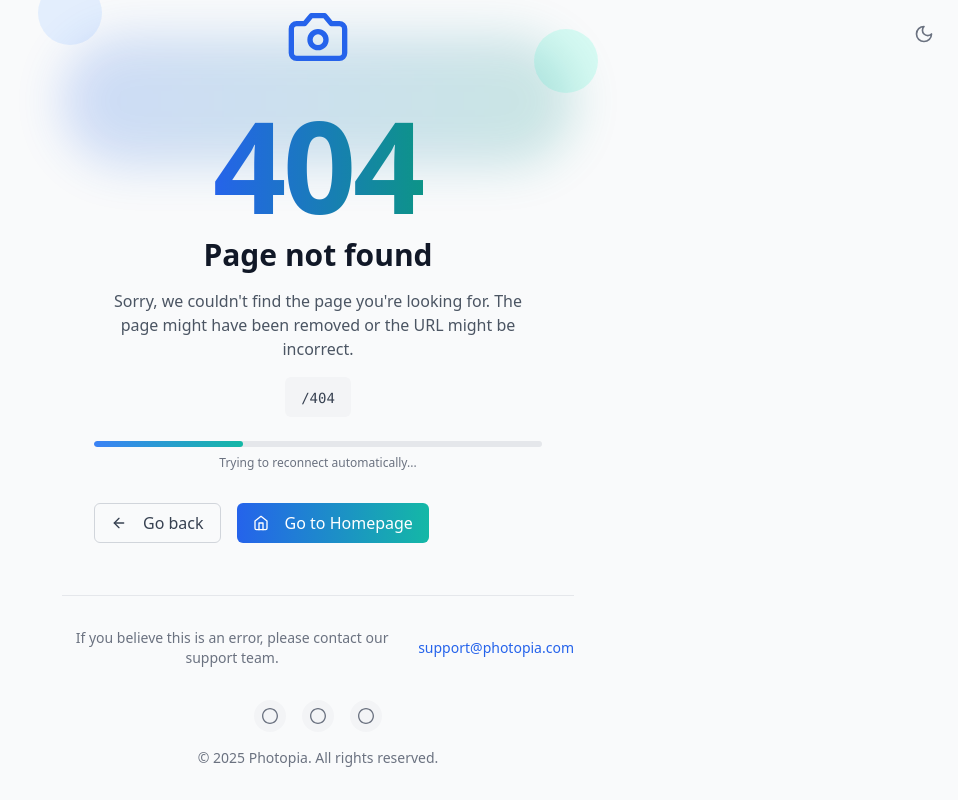
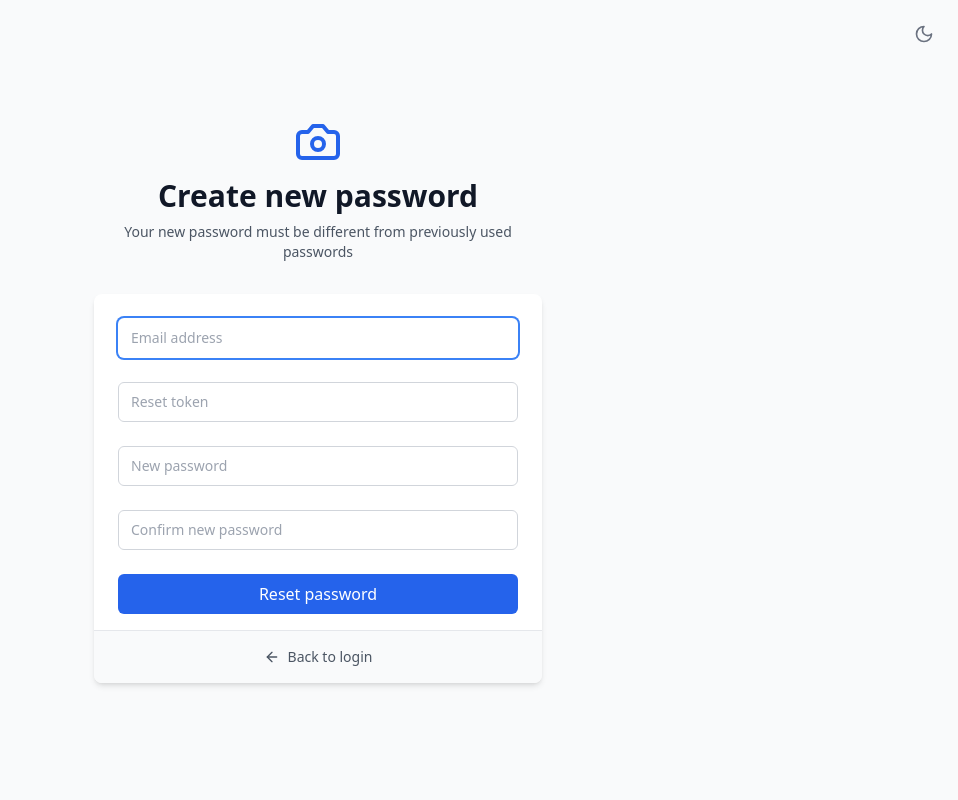
Before and after one commit to Danielsahkwadwo/blog-application-frontend, a React (Vite) app: page /reset-password in a window 1280 px wide. Before the commit this address led to /404. Shown: the whole page, without its empty margins (322-1280 px from the left). Built offline with nearby package versions, Linux system fonts and the light colour scheme.

Commit message:
Refactor password reset flow: update reset password route and enhance form validation

```diff
--- a/src/App.tsx
+++ b/src/App.tsx
@@ -42,7 +42,7 @@ function AppRoutes() {
             <Route path="/signup" element={<SignupPage />} />
             <Route path="/confirm-account" element={<ConfirmAccount />} />
             <Route path="/forgot-password" element={<ForgotPasswordPage />} />
-            <Route path="/reset-password/:token" element={<ResetPasswordPage />} />
+            <Route path="/reset-password" element={<ResetPasswordPage />} />
             <Route path="/dashboard" element={<ProtectedRoute element={<DashboardPage />} />} />
             <Route path="/upload" element={<ProtectedRoute element={<UploadPage />} />} />
             <Route path="/recycle-bin" element={<ProtectedRoute element={<RecycleBinPage />} />} />
--- a/src/context/AuthContext.tsx
+++ b/src/context/AuthContext.tsx
@@ -11,7 +11,7 @@ interface AuthContextType {
     logout: () => void;
     confirmAccount: (email: string, token: string) => Promise<boolean>;
     requestPasswordReset: (email: string) => Promise<boolean>;
-    resetPassword: (token: string, newPassword: string) => Promise<boolean>;
+    resetPassword: (email: string, token: string, newPassword: string) => Promise<boolean>;
 }
 
 const AuthContext = createContext<AuthContextType | undefined>(undefined);
@@ -39,8 +39,7 @@ export const AuthProvider: React.FC<{ children: React.ReactNode }> = ({ children
 
     const login = async (email: string, password: string): Promise<boolean> => {
         setLoading(true);
-
-        // make request
+        try {
             const response = await fetch("https://v36p1m6iza.execute-api.eu-central-1.amazonaws.com/dev/login", {
                 method: "POST",
                 headers: {
@@ -50,28 +49,36 @@ export const AuthProvider: React.FC<{ children: React.ReactNode }> = ({ children
             });
 
             if (!response.ok) {
-            throw new Error("Failed to fetch user");
+                throw new Error("Failed to login: " + response.statusText);
             }
 
             const data: LoginResponse = await response.json();
-        Cookies.set("token", data.idToken); // Set token in cookies
-        const { user } = data;
 
-        if (user) {
-            setUser(user);
-            localStorage.setItem("user", JSON.stringify(user));
-            setLoading(false);
+            // Be sure idToken exists before setting it
+            if (data.idToken) {
+                Cookies.set("token", data.idToken);
+            } else {
+                console.warn("Login succeeded but no idToken in response");
+            }
+
+            if (data.user) {
+                setUser(data.user);
+                localStorage.setItem("user", JSON.stringify(data.user));
                 return true;
             }
 
+            return false;
+        } catch (error) {
+            console.error("Login error:", error);
+            return false;
+        } finally {
             setLoading(false);
-        return false;
+        }
     };
 
     const signup = async (firstName: string, lastName: string, email: string, password: string): Promise<boolean> => {
         setLoading(true);
-
-        // make request
+        try {
             const response = await fetch("https://v36p1m6iza.execute-api.eu-central-1.amazonaws.com/dev/signup", {
                 method: "POST",
                 headers: {
@@ -81,11 +88,17 @@ export const AuthProvider: React.FC<{ children: React.ReactNode }> = ({ children
             });
 
             if (!response.ok) {
-            throw new Error("Signup failed, try again");
+                const errorText = await response.text(); // Get response body to help with debugging
+                throw new Error(`Signup failed: ${response.status} ${response.statusText} - ${errorText}`);
             }
 
+            return true;
+        } catch (error) {
+            console.error("Signup error:", error);
+            return false;
+        } finally {
             setLoading(false);
-        return true;
+        }
     };
 
     const logout = () => {
@@ -115,31 +128,39 @@ export const AuthProvider: React.FC<{ children: React.ReactNode }> = ({ children
     const requestPasswordReset = async (email: string): Promise<boolean> => {
         setLoading(true);
 
-        // Simulate API request
-        await new Promise((resolve) => setTimeout(resolve, 1000));
+        const response = await fetch("https://v36p1m6iza.execute-api.eu-central-1.amazonaws.com/dev/forgot-password", {
+            method: "POST",
+            headers: {
+                "Content-Type": "application/json",
+            },
+            body: JSON.stringify({ email }),
+        });
 
-        // Check if email exists
-        const userExists = MOCK_USERS.some((u) => u.email === email);
+        if (!response.ok) {
+            throw new Error("Failed to request password reset");
+        }
 
         setLoading(false);
-
-        // In a real app, we would send a reset email if the user exists
-        // For demo purposes, we'll just return whether the email exists
-        return userExists;
+        return true;
     };
 
-    const resetPassword = async (token: string, newPassword: string): Promise<boolean> => {
+    const resetPassword = async (email: string, token: string, newPassword: string): Promise<boolean> => {
         setLoading(true);
 
-        // Simulate API request
-        await new Promise((resolve) => setTimeout(resolve, 1000));
+        const response = await fetch("https://v36p1m6iza.execute-api.eu-central-1.amazonaws.com/dev/reset-password", {
+            method: "POST",
+            headers: {
+                "Content-Type": "application/json",
+            },
+            body: JSON.stringify({ confirmationCode: token, newPassword, email }),
+        });
 
-        // In a real app, we would validate the token and update the password in the database
-        // For demo purposes, we'll just simulate success (unless token contains 'invalid')
-        const isValidToken = !token.includes("invalid");
+        if (!response.ok) {
+            throw new Error("Failed to reset password");
+        }
 
         setLoading(false);
-        return isValidToken;
+        return true;
     };
 
     return (
--- a/src/pages/ForgotPasswordPage.tsx
+++ b/src/pages/ForgotPasswordPage.tsx
@@ -100,6 +100,13 @@ export const ForgotPasswordPage: React.FC = () => {
                             <p className="mt-2 text-sm text-gray-500 dark:text-gray-400">
                                 We've sent a password reset link to {email}
                             </p>
+                            {/* continue to reset password */}
+                            <Link
+                                to="/reset-password"
+                                className="underline mt-4 text-sm text-primary-600 hover:text-primary-500 dark:text-primary-400 dark:hover:text-primary-300 font-medium"
+                            >
+                                Continue to reset password
+                            </Link>
                             <p className="mt-4 text-sm text-gray-500 dark:text-gray-400">
                                 Didn't receive the email? Check your spam folder or{" "}
                                 <button
--- a/src/pages/LoginPage.tsx
+++ b/src/pages/LoginPage.tsx
@@ -45,7 +45,7 @@ export const LoginPage: React.FC = () => {
             showToast("Successfully logged in", "success");
             navigate("/dashboard");
         } else {
-            showToast("Invalid email or password", "error");
+            showToast("Bad credentials", "error");
         }
     };
 
--- a/src/pages/ResetPasswordPage.tsx
+++ b/src/pages/ResetPasswordPage.tsx
@@ -1,52 +1,54 @@
-import React, { useState, useEffect } from "react";
-import { Link, useNavigate, useParams } from "react-router-dom";
+import React, { useState } from "react";
+import { Link, useNavigate } from "react-router-dom";
 import { Card, CardContent, CardFooter } from "../components/ui/Card";
 import { Input } from "../components/ui/Input";
 import { Button } from "../components/ui/Button";
 import { useAuth } from "../context/AuthContext";
 import { useToast } from "../hooks/useToast";
-import { Camera, Sun, Moon, ArrowLeft, Check, AlertTriangle } from "lucide-react";
+import { Camera, Sun, Moon, ArrowLeft, Check } from "lucide-react";
 import { useTheme } from "../context/ThemeContext";
+import { isPasswordValid } from "../helpers";
+
+interface ResetPasswordForm {
+    email: string;
+    resetToken: string;
+    password: string;
+    confirmPassword: string;
+}
 
 export const ResetPasswordPage: React.FC = () => {
-    const [password, setPassword] = useState("");
-    const [confirmPassword, setConfirmPassword] = useState("");
+    const [form, setForm] = useState<ResetPasswordForm>({
+        email: "",
+        resetToken: "",
+        password: "",
+        confirmPassword: "",
+    });
     const [isSubmitted, setIsSubmitted] = useState(false);
-    const [isValidToken, setIsValidToken] = useState(true);
-    const [isLoading, setIsLoading] = useState(true);
-    const [errors, setErrors] = useState<{ password?: string; confirmPassword?: string }>({});
-
+    const [isLoading, setIsLoading] = useState(false);
+    const [errors, setErrors] = useState<Partial<ResetPasswordForm>>({});
     const { showToast } = useToast();
     const { isDark, toggleTheme } = useTheme();
     const { resetPassword } = useAuth();
     const navigate = useNavigate();
-    const { token } = useParams<{ token: string }>();
-
-    useEffect(() => {
-        const validateToken = async () => {
-            // Simulate API request delay
-            await new Promise((resolve) => setTimeout(resolve, 1000));
-
-            if (token && token.includes("invalid")) {
-                setIsValidToken(false);
-            }
-
-            setIsLoading(false);
-        };
-
-        validateToken();
-    }, [token]);
 
     const validateForm = () => {
-        const newErrors: { password?: string; confirmPassword?: string } = {};
+        const newErrors: Partial<ResetPasswordForm> = {};
 
-        if (!password) {
-            newErrors.password = "Password is required";
-        } else if (password.length < 6) {
-            newErrors.password = "Password must be at least 6 characters";
+        if (!form.email) {
+            newErrors.email = "Email is required";
         }
 
-        if (password !== confirmPassword) {
+        if (!form.resetToken) {
+            newErrors.resetToken = "Reset token is required";
+        }
+
+        if (!form.password) {
+            newErrors.password = "Password is required";
+        } else if (!isPasswordValid(form.password)) {
+            newErrors.password = "Password needs 8+ chars, upper/lowercase, number, special char.";
+        }
+
+        if (form.password !== form.confirmPassword) {
             newErrors.confirmPassword = "Passwords do not match";
         }
 
@@ -62,17 +64,14 @@ export const ResetPasswordPage: React.FC = () => {
         setIsLoading(true);
 
         // Call the resetPassword method from AuthContext
-        if (token) {
-            const success = await resetPassword(token, password);
 
-            if (success) {
-                setIsSubmitted(true);
-                showToast("Password has been reset successfully", "success");
-            } else {
-                showToast("Failed to reset password. Please try again.", "error");
-            }
+        const success = await resetPassword(form.email, form.resetToken, form.password);
+
+        if (success) {
+            setIsSubmitted(true);
+            showToast("Password has been reset successfully", "success");
         } else {
-            showToast("Invalid reset token", "error");
+            showToast("Failed to reset password. Please try again.", "error");
         }
 
         setIsLoading(false);
@@ -82,54 +81,6 @@ export const ResetPasswordPage: React.FC = () => {
         return (
             <div className="min-h-screen flex items-center justify-center bg-gray-50 dark:bg-gray-900">
                 <div className="animate-spin rounded-full h-12 w-12 border-t-2 border-b-2 border-primary-600"></div>
-            </div>
-        );
-    }
-
-    if (!isValidToken) {
-        return (
-            <div className="min-h-screen flex flex-col justify-center py-12 sm:px-6 lg:px-8 bg-gray-50 dark:bg-gray-900">
-                <div className="absolute top-4 right-4">
-                    <button
-                        onClick={toggleTheme}
-                        className="p-2 rounded-md text-gray-500 hover:text-gray-700 dark:text-gray-400 dark:hover:text-gray-200 cursor-pointer"
-                        aria-label="Toggle dark mode"
-                    >
-                        {isDark ? <Sun className="h-5 w-5" /> : <Moon className="h-5 w-5" />}
-                    </button>
-                </div>
-
-                <div className="sm:mx-auto sm:w-full sm:max-w-md">
-                    <Card>
-                        <CardContent className="py-8 text-center">
-                            <div className="mx-auto flex items-center justify-center h-12 w-12 rounded-full bg-red-100 dark:bg-red-900">
-                                <AlertTriangle className="h-6 w-6 text-red-600 dark:text-red-300" />
-                            </div>
-                            <h3 className="mt-4 text-lg font-medium text-gray-900 dark:text-white">
-                                Invalid or Expired Link
-                            </h3>
-                            <p className="mt-2 text-sm text-gray-500 dark:text-gray-400">
-                                The password reset link is invalid or has expired.
-                            </p>
-                            <div className="mt-6">
-                                <Link to="/forgot-password">
-                                    <Button>Request a new link</Button>
-                                </Link>
-                            </div>
-                        </CardContent>
-                        <CardFooter className="bg-gray-50 dark:bg-gray-800 border-t border-gray-200 dark:border-gray-700">
-                            <div className="w-full flex justify-center">
-                                <Link
-                                    to="/login"
-                                    className="flex items-center text-sm text-gray-600 dark:text-gray-400 hover:text-gray-900 dark:hover:text-gray-200"
-                                >
-                                    <ArrowLeft className="mr-2 h-4 w-4" />
-                                    Back to login
-                                </Link>
-                            </div>
-                        </CardFooter>
-                    </Card>
-                </div>
             </div>
         );
     }
@@ -165,10 +116,32 @@ export const ResetPasswordPage: React.FC = () => {
                             <form onSubmit={handleSubmit} className="space-y-6">
                                 <Input
                                     autoFocus={true}
+                                    id="email"
+                                    type="email"
+                                    value={form.email}
+                                    onChange={(e) => setForm({ ...form, email: e.target.value })}
+                                    error={errors.email}
+                                    fullWidth
+                                    autoComplete="email"
+                                    placeholder="Email address"
+                                />
+
+                                <Input
+                                    id="resetToken"
+                                    type="number"
+                                    value={form.resetToken}
+                                    onChange={(e) => setForm({ ...form, resetToken: e.target.value })}
+                                    error={errors.resetToken}
+                                    fullWidth
+                                    autoComplete="reset-token"
+                                    placeholder="Reset token"
+                                />
+
+                                <Input
                                     id="password"
                                     type="password"
-                                    value={password}
-                                    onChange={(e) => setPassword(e.target.value)}
+                                    value={form.password}
+                                    onChange={(e) => setForm({ ...form, password: e.target.value })}
                                     error={errors.password}
                                     fullWidth
                                     autoComplete="new-password"
@@ -178,8 +151,8 @@ export const ResetPasswordPage: React.FC = () => {
                                 <Input
                                     id="confirmPassword"
                                     type="password"
-                                    value={confirmPassword}
-                                    onChange={(e) => setConfirmPassword(e.target.value)}
+                                    value={form.confirmPassword}
+                                    onChange={(e) => setForm({ ...form, confirmPassword: e.target.value })}
                                     error={errors.confirmPassword}
                                     fullWidth
                                     autoComplete="new-password"
```
Lines whose indentation alone changed are shown as unchanged.
